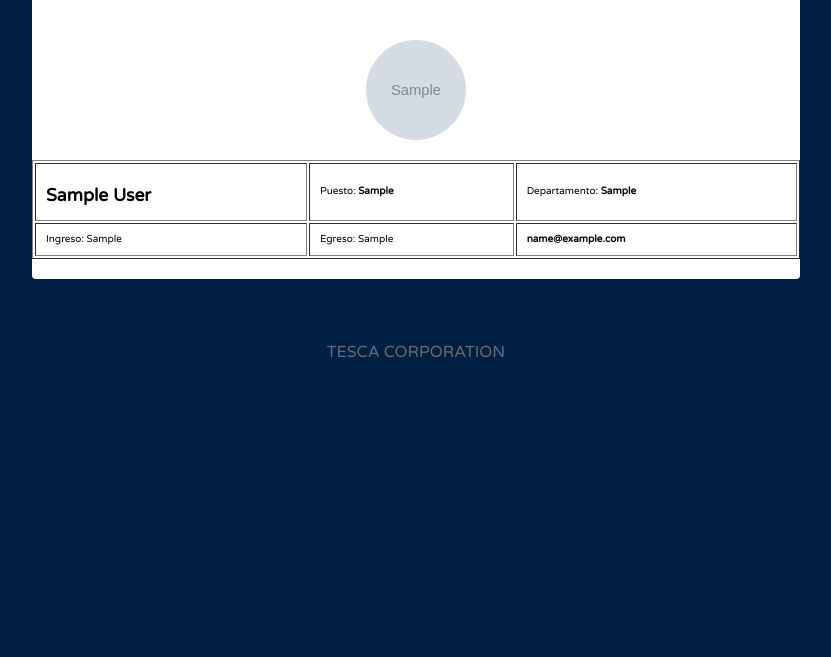
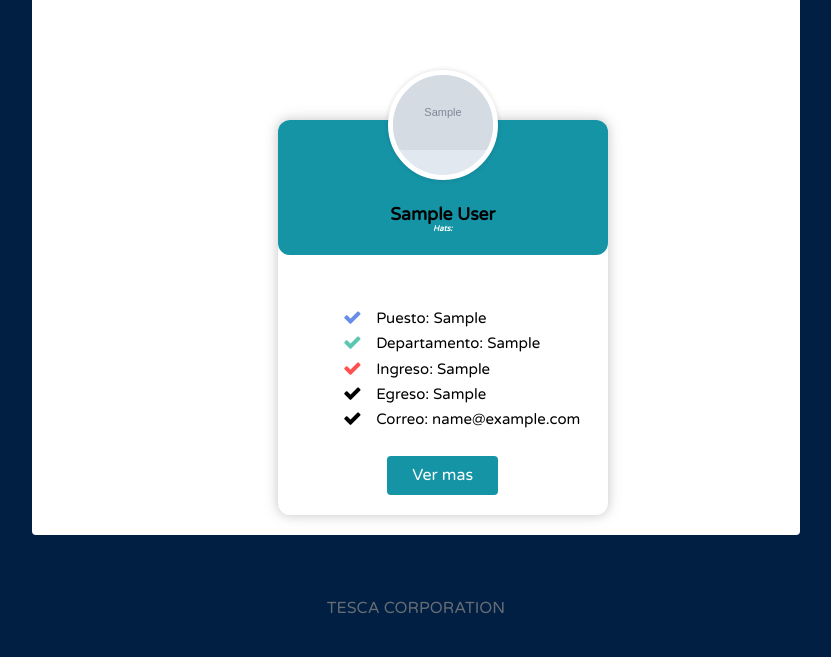
Before and after one commit to OmarLaraSalomon/wesker-cardex, a Django app: page /hats/ in a window 1280 px wide. Shown: the part 254-911 px from the top of the page, without its empty margins (224-1055 px from the left). Before the commit the page ends 612 px from the top, so only its background shows below. Run offline with Django 3.2, Linux system fonts and the light colour scheme; tables that the repository leaves empty hold one stand-in row (values such as "Sample post"); grey boxes marked "Sample" are stand-in pictures; some libraries are stand-ins or nearby versions.

Commit message:
[update] hats,salud front

```diff
--- a/social/templates/social/hats.html
+++ b/social/templates/social/hats.html
@@ -10,18 +10,7 @@
     {% load static from static %}
     <img src="{{user.profile.image.url}}">
     <h2>{{ user.username }}</h2>
-    <!-- <h2 style="color: gray;"><span>{{ user.information.first_name }} {{ user.information.last_name }}</span></h2> -->
 
-
-    <!-- {% if request.user.is_authenticated %}
-	{% if user.username != request.user.username %}
-	{% if user not in request.user.profile.following %}
-	<button><a class="follow-button" href="{% url 'follow' user %}">Siguir</a></button>
-	{% else %}
-	<button><a class="follow-button" href="{% url 'unfollow' user %}">Seguidor</a></button>
-	{% endif %}
-	{% endif %}
-	{% endif %} -->
 </div>
 
 <div class="profile">
@@ -32,70 +21,199 @@
     {%endif%}
 </div>
 
-<!--Piso 0 -->
-<!-- <div class="follow">
-    <div>
-        {% if user.information.is_leader %}
 
-        <h5 style='padding-bottom: 20px'> <i style="color: gold;" class="fa fa-star" aria-hidden="true"></i>&nbsp;Eres
-            Lider
-            del equipo {{user.information.departamento}} </h5>
 
-        {% else %}
-        <h5 style='padding-bottom: 20px'> <i class="fa fa-users" aria-hidden="true"></i>&nbsp;Eres Parte del equipo
-            {{user.information.departamento}}</h5>
-        {% endif %}
-    </div>
-</div> -->
 
-<div>
 
     {% for user in users %}
+    <div class="espaciohats">
 
-    <!-- <article>
-        <div class="container-article">
-            <img src="{{ user.profile.image.url }}">
-            <div>
-                <h2 class="username"><a href="{% url 'profile' user.username %}">{{ user.username }}</a></h2>
-                <h2 class="username"><a href="{%url 'profile' user.username%}"><span> {{ user.information.first_name }}
-                            {{ user.information.last_name }}</span></a></h2>
-                <strong> {{ user.information.puesto }} </strong>
-                <br>
-                <strong> {{ user.email }} </strong>
+        <div class="hats">
+            <div class="carta_perfi">
+                <div class="carta_header">
+                    <div class="avatar">
+                        <img src="{{ user.profile.image.url }}" alt="">
+                    </div>
+                    <div class="textos">
+                        <h2 class="username"><a href="{%url 'profile' user.username%}"><span> {{ user.information.first_name}}
+                                    {{ user.information.last_name }}</span></a></h2>
+                        <h4>Hats:</h4>
+                    </div>
+                </div>
+                <div class="carta_body">
+                    <div class="carta_contenido">
+                        <ul class="lista">
+                            <li style="font-size: 15px;"><i class="fa fa-check"></i>Puesto: {{ user.information.puesto }} </li>
+                            <li style="font-size: 15px;"><i class="fa fa-check"></i>Departamento: {{ user.information.departamento }}</li>
+                            <li style="font-size: 15px;"><i class="fa fa-check"></i>Ingreso: {{ user.egresos.ingreso }}</li>
+                            <li style="font-size: 15px;"><i class="fa fa-check"></i>Egreso: {{ user.egresos.egreso}}</li>
+                            <li style="font-size: 15px;"><i class="fa fa-check"></i>Correo: {{ user.email }}</li>
+                        </ul>
+                        <div class="carta_pie">
+                            <button class="carta_boton" type="button">Ver mas</button>
+                        </div>
+                    </div>
+                </div>
+            </div>
 
-            </div>
         </div>
-    </article> -->
-
-    <div class="profile">
-        <img src="{{ user.profile.image.url }}">
     </div>
-
-    <table border="1" width="100%" align="center" cellpadding="10px">
-
-
-        <tr>
-            <td>
-                <h2 class="username"><a href="{%url 'profile' user.username%}"><span> {{ user.information.first_name }}
-                            {{ user.information.last_name }}</span></a></h2>
-            </td>
-            <td>Puesto: <strong> {{ user.information.puesto }} </strong></td>
-            <td>Departamento: <strong> {{ user.information.departamento }} </strong></td>
-        </tr>
-        <tr>
-            <td>Ingreso: {{ user.egresos.ingreso }}</td>
-            <td>Egreso: {{ user.egresos.egreso}} </td>
-            <td><strong> {{ user.email }} </strong></td>
-        </tr>
-    </table>
-
 
     {% endfor %}
 
-</div>
+
+
 
 
 <style>
+
+    .espaciohats{
+        margin-bottom: 00px;
+        margin-top: 100px;
+    }
+    .hats {
+        justify-content: center;
+        align-items: center;
+        margin-left: 32%;
+        margin-right: 50%;
+        display: block;
+        width: 100%;
+    }
+
+
+    .carta_perfi img {
+        width: 100%;
+    }
+
+    .carta_perfi {
+        display: flex;
+        -webkit-flex-wrap: wrap;
+        -moz-flex-wrap: wrap;
+        -ms-flex-wrap: wrap;
+        -o-flex-wrap: wrap;
+        flex-wrap: wrap;
+        -webkit-flex-direction: column;
+        -moz-flex-direction: column;
+        -ms-flex-direction: column;
+        -o-flex-direction: column;
+        flex-direction: column;
+        background-color: #fff;
+        width: 330px;
+        position: relative;
+    }
+
+    .carta_perfi .carta_header {
+        display: flex;
+        width: 100%;
+        height: 120px;
+        -webkit-flex-wrap: wrap;
+        -moz-flex-wrap: wrap;
+        -ms-flex-wrap: wrap;
+        -o-flex-wrap: wrap;
+        flex-wrap: wrap;
+        align-items: flex-end;
+        justify-content: center;
+        position: absolute;
+        background-color: #1594A6;
+        top: 0;
+        padding-bottom: 15px;
+        text-align: center;
+        color: #fff;
+        transition: all ease-in 350ms;
+        z-index: 1;
+        border-radius: .75rem;
+        line-height: .2;
+    }
+
+    .carta_perfi .carta_header .textos h3 {
+        font-size: 1.3em;
+        margin-bottom: 0;
+    }
+
+    .carta_perfi .carta_header .textos h4 {
+        font-size: .8em;
+        font-style: italic;
+    }
+
+    .carta_perfi .carta_header .avatar {
+        display: block;
+        width: 100px;
+        height: 100px;
+        position: absolute;
+        background-color: #E1E8F0;
+        top: -50px;
+        border-radius: 50%;
+        overflow: hidden;
+        border: 5px solid #fff;
+        box-shadow: 0 0 4px 1px rgba(0, 0, 0, .1);
+    }
+
+
+
+    .carta_perfi .carta_header button:hover {
+        background-color: #E9E9E9;
+
+    }
+
+    .carta_perfi .carta_body {
+        display: flex;
+        align-items: flex-end;
+        justify-content: center;
+        width: 100%;
+        height: 0px;
+        overflow: hidden;
+        padding-bottom: 20px;
+        box-shadow: 0 0 15px 2px rgba(0, 0, 0, .1), 0 0 8px 1px rgba(0, 0, 0, .1);
+        border-radius: .75rem;
+        opacity: 0;
+        height: 375px;
+        opacity: 1;
+        visibility: visible;
+    }
+
+    .carta_perfi .carta_body ul {
+        margin-bottom: 1.75rem;
+        list-style: none;
+    }
+
+    .carta_perfi .carta_body ul li {
+        margin-bottom: .5rem;
+    }
+
+    .carta_perfi .carta_body ul i {
+        margin-right: 1rem;
+        display: inline-block;
+        transform: scale(1.25);
+    }
+
+    .carta_perfi .carta_body ul li:nth-child(1) i {
+        color: #668EE8;
+    }
+
+    .carta_perfi .carta_body ul li:nth-child(2) i {
+        color: #5BC7B1;
+    }
+
+    .carta_perfi .carta_body ul li:nth-child(3) i {
+        color: #FF5050;
+    }
+
+    .carta_perfi .carta_body .carta_pie {
+        text-align: center;
+    }
+
+    .carta_perfi .carta_body .carta_boton {
+        padding: 10px 25px;
+        border-radius: .25rem;
+        border: 0;
+        background-color: #1594A6;
+        color: #fff;
+        cursor: pointer;
+    }
+
+    .carta_perfi .carta_body .carta_boton:active {
+        background-color: #188291;
+    }
 
 </style>
 
--- a/social/templates/social/layout.html
+++ b/social/templates/social/layout.html
@@ -116,7 +116,7 @@
 		<div class="cards">
 			<nav class="second-nav">
 				{% if request.user.is_authenticated %}
-				<a class="hero1" href="{% url 'hats' %}"><i class="fa fa-graduation-cap"></i>&nbsp; Hats/Desempeño</a>
+				<a class="hero1" href="{% url 'hats' %}" style="background-color: #1594A6;"><i class="fa fa-graduation-cap" style="background-color: #1594A6;"></i>&nbsp; Hats/Desempeño</a>
 				<br>
 				{% endif %}
 				{% if request.user.is_authenticated %}
--- a/social/templates/social/verdatosmedicos.html
+++ b/social/templates/social/verdatosmedicos.html
@@ -98,7 +98,8 @@ Information
 
                     <span class="shopping-cart"><i class="fa fa-check" aria-hidden="true"></i></span>
 
-                    <span class="buy">Todo en Orden</span>
+
+                    <a class="buy"  href="{% url 'perfilmedico' %}">Todo en Orden</a>
                 </button>
 
 
@@ -303,6 +304,8 @@ Information
         .btn .buy {
             z-index: 3;
             font-weight: bolder;
+            color: white;
+            padding: 10px;
         }
 
         .btn:hover .price {
```
